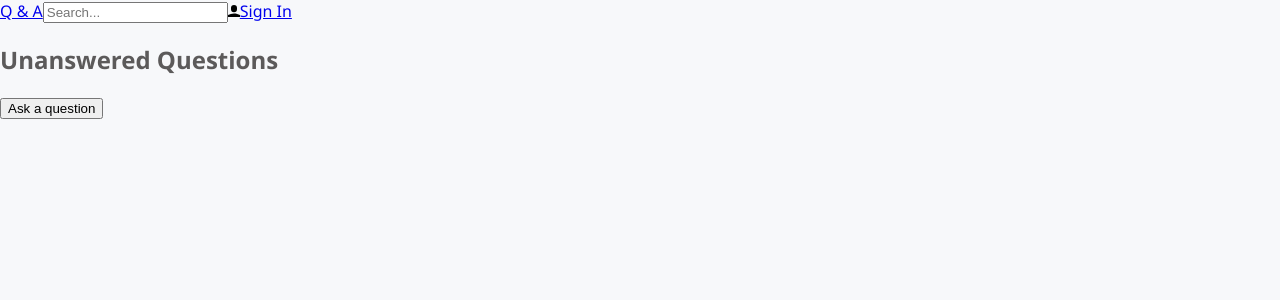
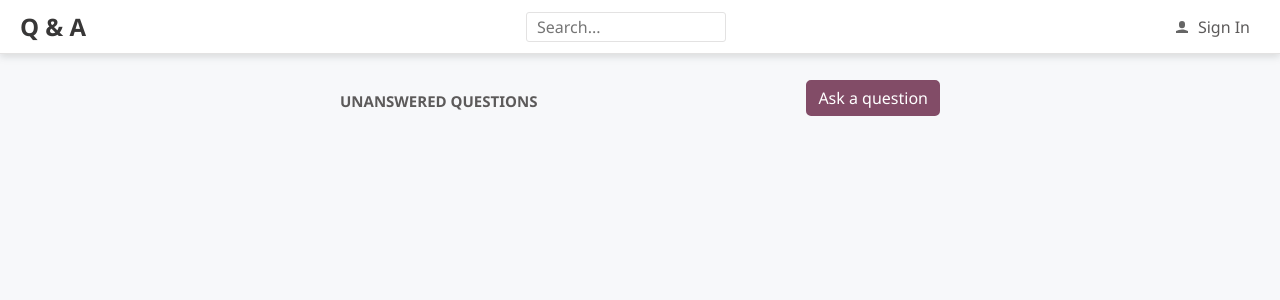
Before and after one commit to assadf/QAndAFrontend, a React (Create React App) app in the folder frontend/: page / in a window 1280 px wide. Shown: the top 300 px of the page. Built offline with nearby package versions, Linux system fonts and the light colour scheme.

Commit message:
Styled Header and Home Page

```diff
--- a/frontend/src/App.tsx
+++ b/frontend/src/App.tsx
@@ -4,14 +4,15 @@
 import { HomePage } from './HomePage';
 /** @jsx jsx */
 import { css, jsx } from '@emotion/core';
+import { fontFamily, fontSize, gray2 } from './Styles';
 
 function App() {
   return (
     <div
       css={css`
-        font-family: 'Segoe UI', 'Helvetica Neue', sans-serif;
-        font-size: 16px;
-        color: #5c5a5a;
+        font-family: ${fontFamily};
+        font-size: ${fontSize};
+        color: ${gray2};
       `}
     >
       <Header />
--- a/frontend/src/Header.tsx
+++ b/frontend/src/Header.tsx
@@ -1,11 +1,73 @@
 import React from 'react';
 import { UserIcon } from './Icons';
+/** @jsx jsx */
+import { css, jsx } from '@emotion/core';
+import { fontFamily, fontSize, gray1, gray2, gray5 } from './Styles';
 
 export const Header = () => (
-  <div>
-    <a href="./">Q & A</a>
-    <input type="text" placeholder="Search..." />
-    <a href="./signin">
+  <div
+    css={css`
+      position: fixed;
+      box-sizing: border-box;
+      top: 0;
+      width: 100%;
+      display: flex;
+      align-items: center;
+      justify-content: space-between;
+      padding: 10px 20px;
+      background-color: #fff;
+      border-bottom: 1px solid ${gray5};
+      box-shadow: 0 3px 7px 0 rgba(110, 112, 114, 0.21);
+    `}
+  >
+    <a
+      href="./"
+      css={css`
+        font-size: 24px;
+        font-weight: bold;
+        color: ${gray1};
+        text-decoration: none;
+      `}
+    >
+      Q & A
+    </a>
+    <input
+      type="text"
+      placeholder="Search..."
+      css={css`
+        box-sizing: border-box;
+        font-family: ${fontFamily};
+        font-size: ${fontSize};
+        padding: 8px 10px;
+        border: 1px solid ${gray5};
+        border-radius: 3px;
+        color: ${gray2};
+        background-color: white;
+        width: 200px;
+        height: 30px;
+        :focus {
+          outline-color: ${gray5};
+        }
+      `}
+    />
+    <a
+      href="./signin"
+      css={css`
+        font-family: ${fontFamily};
+        font-size: ${fontSize};
+        padding: 5px 10px;
+        background-color: transparent;
+        color: ${gray2};
+        text-decoration: none;
+        cursor: pointer;
+        span {
+          margin-left: 10px;
+        }
+        :focus {
+          outline-color: ${gray5};
+        }
+      `}
+    >
       <UserIcon />
       <span>Sign In</span>
     </a>
--- a/frontend/src/HomePage.tsx
+++ b/frontend/src/HomePage.tsx
@@ -1,10 +1,34 @@
-import React from 'react';
+/** @jsx jsx */
+import { css, jsx } from '@emotion/core';
+import { PrimaryButton } from './Styles';
 
 export const HomePage = () => (
-  <div>
-    <div>
-      <h2>Unanswered Questions</h2>
-      <button>Ask a question</button>
+  <div
+    css={css`
+      margin: 50px auto 20px auto;
+      padding: 30px 20px;
+      max-width: 600px;
+    `}
+  >
+    <div
+      css={css`
+        display: flex;
+        align-items: center;
+        justify-content: space-between;
+      `}
+    >
+      <h2
+        css={css`
+          font-size: 15px;
+          font-weight: bold;
+          margin: 10px 0px 5px;
+          text-align: center;
+          text-transform: uppercase;
+        `}
+      >
+        Unanswered Questions
+      </h2>
+      <PrimaryButton>Ask a question</PrimaryButton>
     </div>
   </div>
 );
--- a/frontend/src/Icons.tsx
+++ b/frontend/src/Icons.tsx
@@ -1,4 +1,14 @@
-import React from 'react';
+/** @jsx jsx */
+import { css, jsx } from '@emotion/core';
 import user from './user.svg';
 
-export const UserIcon = () => <img src={user} alt="User" width="12px" />;
+export const UserIcon = () => (
+  <img
+    src={user}
+    alt="User"
+    css={css`
+      width: 12px;
+      opacity: 0.6;
+    `}
+  />
+);
--- /dev/null
+++ b/frontend/src/Styles.ts
@@ -0,0 +1,36 @@
+import styled from '@emotion/styled';
+
+export const gray1 = '#383737';
+export const gray2 = '#5c5a5a';
+export const gray3 = '#857c81';
+export const gray4 = '#b9b9b9';
+export const gray5 = '#e3e2e2';
+export const gray6 = '#f7f8fa';
+export const primary1 = '#681c41';
+export const primary2 = '#824c67';
+export const accent1 = '#dbb365';
+export const accent2 = '#efd197';
+export const fontFamily = "'Segoe UI', 'Helvetica Neue',sans-serif";
+export const fontSize = '16px';
+
+export const PrimaryButton = styled.button`
+  background-color: ${primary2};
+  border-color: ${primary2};
+  border-style: solid;
+  border-radius: 5px;
+  font-family: ${fontFamily};
+  font-size: ${fontSize};
+  padding: 5px 10px;
+  color: white;
+  cursor: pointer;
+  :hover {
+    background-color: ${primary1};
+  }
+  :focus {
+    outline-color: ${primary2};
+  }
+  :disabled {
+    opacity: 0.5;
+    cursor: not-allowed;
+  }
+`;
```
